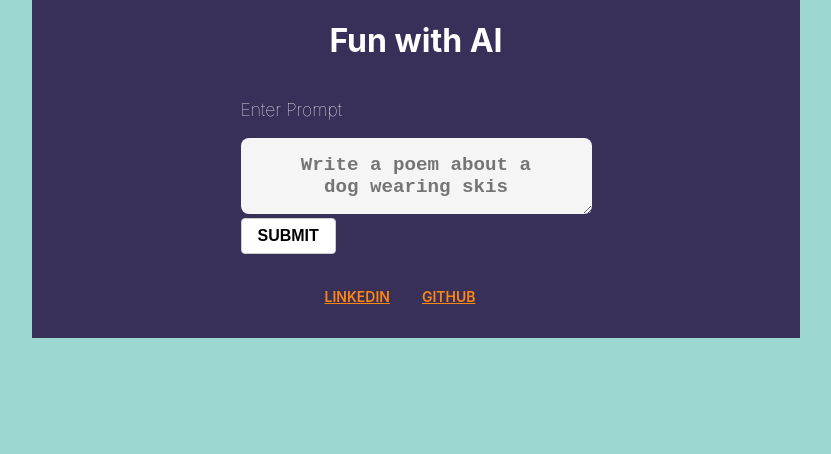
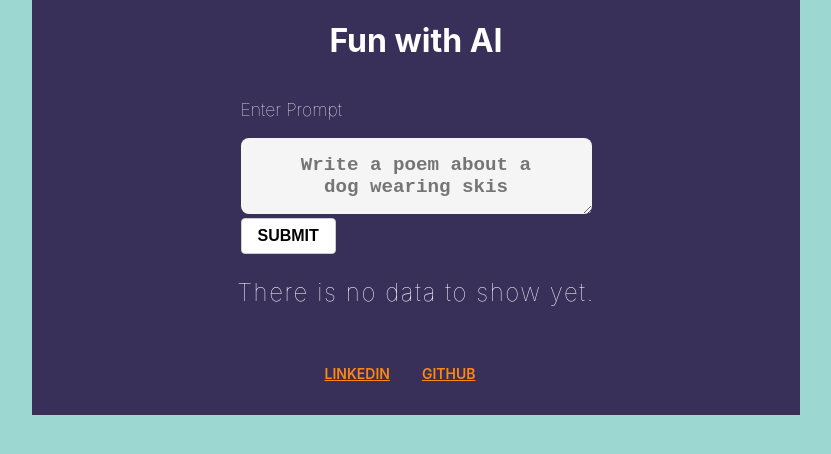
Before and after one commit to ugurkellecioglu/Fun-With-AI, a React (Create React App) app: page / in a window 1280 px wide. Shown: the top 454 px of the page, without its empty margins (224-1055 px from the left). Built offline with nearby package versions, Linux system fonts and the light colour scheme.

Commit message:
wrap all responses in a component and show empty data

```diff
--- a/src/App.tsx
+++ b/src/App.tsx
@@ -1,11 +1,11 @@
 import "./App.scss"
-import { Container, Footer, Prompt, Response } from "./Components"
+import { Container, Footer, Prompt, Responses } from "./Components"
 import { AppContext } from "./context/AppContext"
 import { ClipLoader } from "react-spinners"
 import React, { useContext, useEffect } from "react"
 
 function App() {
-  const { setLoading, loading, setData, data } = useContext(AppContext)
+  const { setLoading, loading, setData } = useContext(AppContext)
   useEffect(() => {
     setLoading(true)
     setTimeout(() => {
@@ -27,17 +27,7 @@ function App() {
         <Container>
           <h1>Fun with AI</h1>
           <Prompt />
-          {data &&
-            data.map((item) => {
-              return (
-                <Response
-                  key={item.index}
-                  prompt={item.prompt}
-                  response={item.text}
-                  date={item.date}
-                />
-              )
-            })}
+          <Responses />
           <Footer />
         </Container>
       </div>
--- /dev/null
+++ b/src/Components/Responses/index.tsx
@@ -0,0 +1,23 @@
+import { useContext } from "react"
+import { AppContext } from "../../context/AppContext"
+import Response from "../Response"
+import styles from "./responses.module.scss"
+const Responses = () => {
+  const { data } = useContext(AppContext)
+  const responses = data.map((item) => (
+    <Response
+      key={item.index}
+      prompt={item.prompt}
+      response={item.text}
+      date={item.date}
+    />
+  ))
+
+  if (responses.length > 0) return <>{responses}</>
+  return (
+    <div className={styles.noResponses}>
+      <h3>There is no data to show yet.</h3>
+    </div>
+  )
+}
+export default Responses
--- /dev/null
+++ b/src/Components/Responses/responses.module.scss
@@ -0,0 +1,8 @@
+.noResponses {
+  & > h3 {
+    color: white;
+    letter-spacing: 0.1rem;
+    font-size: 1.5rem;
+    font-weight: lighter;
+  }
+}
--- a/src/Components/index.tsx
+++ b/src/Components/index.tsx
@@ -4,4 +4,6 @@ import Button from "./Button"
 import Response from "./Response"
 import Prompt from "./Prompt"
 import Footer from "./Footer"
-export { Container, Input, Button, Response, Prompt, Footer }
+import Responses from "./Responses"
+
+export { Container, Input, Button, Response, Prompt, Footer, Responses }
```
